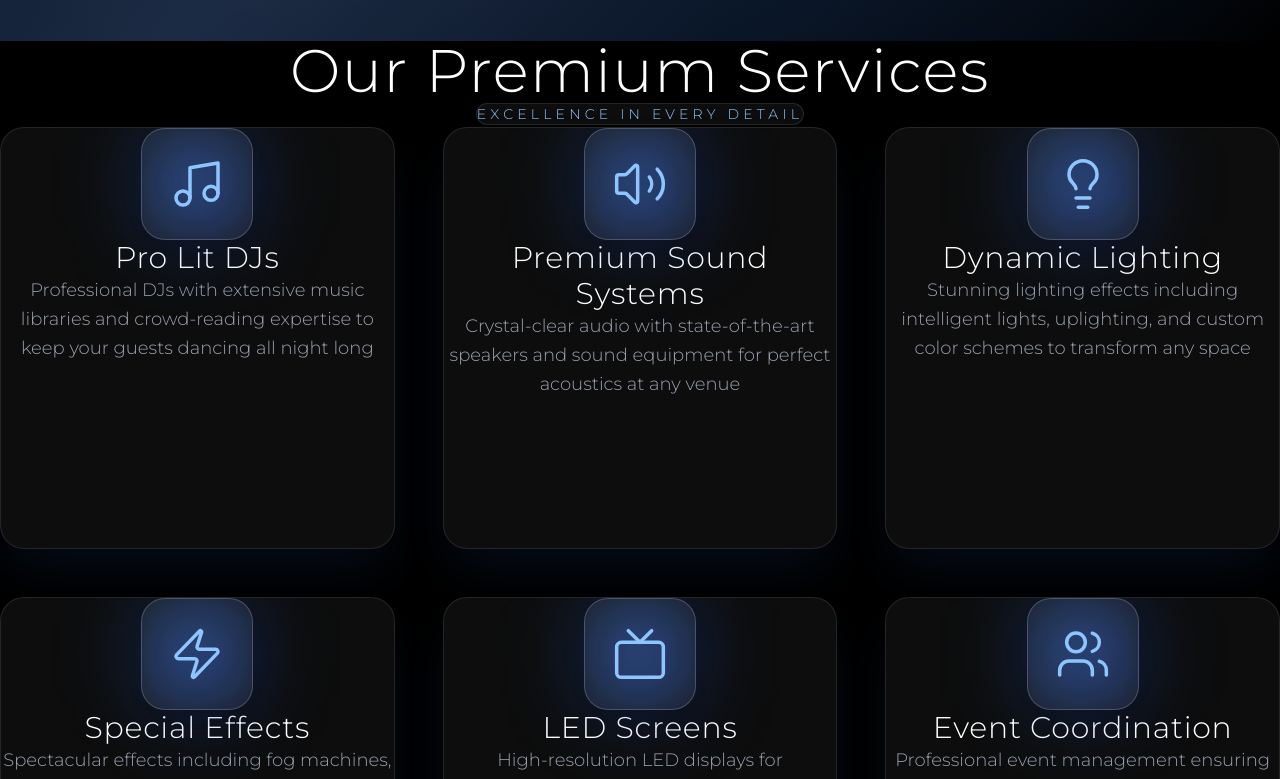
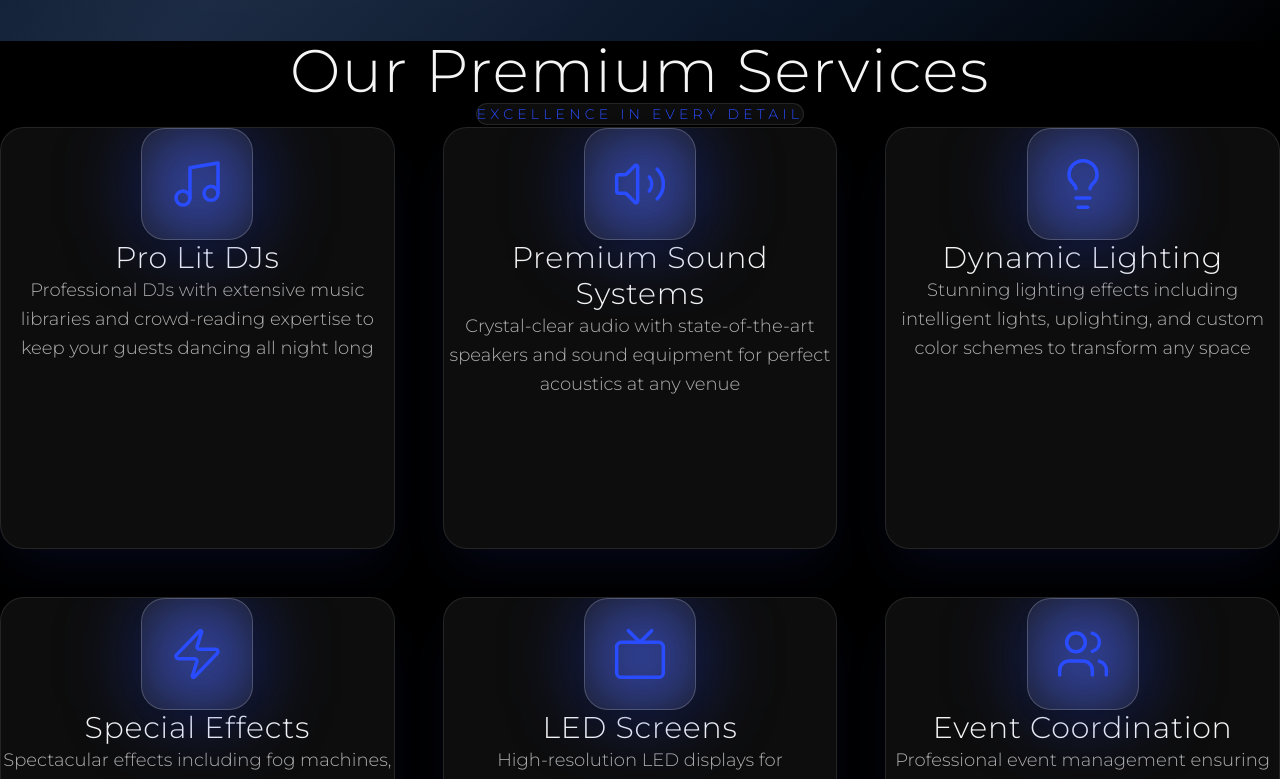
Before and after one commit to Naomi-Faffy/LightSound, a React (Vite) app: page / in a window 1280 px wide. Shown: the part 1701-2480 px from the top of the page. Built offline with nearby package versions, Linux system fonts and the light colour scheme.

Commit message:
Update portfolio

```diff
--- a/src/index.css
+++ b/src/index.css
@@ -1 +1,9 @@
 @import "tailwindcss";
+
+@theme inline {
+  /* SOUNDLIGHT Mediatainment Brand Colors */
+  --color-brand-black: #000000;
+  --color-brand-blue: #2A4CFF;
+  --color-brand-light: #F5F5F5;
+  --color-brand-white: #FFFFFF;
+}
--- a/src/pages/Services.jsx
+++ b/src/pages/Services.jsx
@@ -46,12 +46,12 @@ export default function Services() {
   ];
 
   return (
-    <div className="min-h-screen bg-black relative overflow-hidden">
+    <div className="min-h-screen bg-[#000000] relative overflow-hidden">
       {/* Luxury Background Effects */}
       <div className="fixed inset-0 pointer-events-none">
-        <div className="absolute top-0 left-1/4 w-[500px] h-[500px] bg-blue-600/20 rounded-full filter blur-[120px] animate-pulse" />
-        <div className="absolute top-1/3 right-1/4 w-[600px] h-[600px] bg-blue-800/15 rounded-full filter blur-[140px] animate-pulse delay-1000" />
-        <div className="absolute bottom-0 left-1/2 w-[550px] h-[550px] bg-blue-500/10 rounded-full filter blur-[130px] animate-pulse delay-2000" />
+        <div className="absolute top-0 left-1/4 w-[500px] h-[500px] bg-[#2A4CFF]/20 rounded-full filter blur-[120px] animate-pulse" />
+        <div className="absolute top-1/3 right-1/4 w-[600px] h-[600px] bg-[#2A4CFF]/15 rounded-full filter blur-[140px] animate-pulse delay-1000" />
+        <div className="absolute bottom-0 left-1/2 w-[550px] h-[550px] bg-[#2A4CFF]/10 rounded-full filter blur-[130px] animate-pulse delay-2000" />
       </div>
 
       {/* Services Section */}
@@ -63,10 +63,10 @@ export default function Services() {
           transition={{ duration: 0.8 }}
           className="text-center mb-24"
         >
-          <h2 className="text-5xl md:text-6xl font-light text-white mb-6 tracking-wide">
+          <h2 className="text-5xl md:text-6xl font-light text-[#F5F5F5] mb-6 tracking-wide">
             Our Premium Services
           </h2>
-          <Badge className="bg-white/5 backdrop-blur-xl text-blue-300 border border-white/10 px-8 py-3 text-sm font-light uppercase tracking-[0.3em]">
+          <Badge className="bg-white/5 backdrop-blur-xl text-[#2A4CFF] border border-white/10 px-8 py-3 text-sm font-light uppercase tracking-[0.3em]">
             Excellence in Every Detail
           </Badge>
         </motion.div>
@@ -81,22 +81,22 @@ export default function Services() {
               transition={{ delay: index * 0.15, duration: 0.8 }}
               whileHover={{ y: -8 }}
             >
-              <Card className="group h-full bg-white/5 backdrop-blur-2xl border border-white/10 hover:border-blue-400/40 transition-all duration-700 overflow-hidden shadow-2xl shadow-blue-500/10 hover:shadow-blue-400/40 rounded-3xl">
-                <div className="absolute inset-0 bg-gradient-to-br from-blue-600/10 via-transparent to-transparent opacity-0 group-hover:opacity-100 transition-opacity duration-700" />
+              <Card className="group h-full bg-white/5 backdrop-blur-2xl border border-white/10 hover:border-[#2A4CFF]/60 transition-all duration-700 overflow-hidden shadow-2xl shadow-[#2A4CFF]/10 hover:shadow-[#2A4CFF]/40 rounded-3xl">
+                <div className="absolute inset-0 bg-gradient-to-br from-[#2A4CFF]/10 via-transparent to-transparent opacity-0 group-hover:opacity-100 transition-opacity duration-700" />
 
                 <CardContent className="relative p-12 flex flex-col items-center text-center min-h-[420px]">
                   {/* Icon with luxury styling */}
                   <div className="relative mb-10">
-                    <div className="absolute inset-0 bg-gradient-to-br from-blue-500/30 to-blue-700/30 rounded-3xl blur-2xl group-hover:blur-3xl transition-all duration-700" />
+                    <div className="absolute inset-0 bg-gradient-to-br from-[#2A4CFF]/30 to-[#2A4CFF]/50 rounded-3xl blur-2xl group-hover:blur-3xl transition-all duration-700" />
                     <div className="relative w-28 h-28 rounded-3xl bg-white/5 backdrop-blur-xl border border-white/20 flex items-center justify-center group-hover:scale-110 group-hover:rotate-6 transition-all duration-700 shadow-lg">
-                      <service.icon className="w-14 h-14 text-blue-300 group-hover:text-white transition-colors duration-700" strokeWidth={1.5} />
+                      <service.icon className="w-14 h-14 text-[#2A4CFF] group-hover:text-[#F5F5F5] transition-colors duration-700" strokeWidth={1.5} />
                     </div>
                   </div>
 
-                  <h3 className="text-3xl font-light text-white mb-6 tracking-wide group-hover:text-blue-200 transition-colors duration-700">
+                  <h3 className="text-3xl font-light text-[#F5F5F5] mb-6 tracking-wide group-hover:text-[#2A4CFF] transition-colors duration-700">
                     {service.title}
                   </h3>
-                  <p className="text-gray-400 leading-relaxed font-light text-lg group-hover:text-gray-300 transition-colors duration-700">
+                  <p className="text-[#F5F5F5]/70 leading-relaxed font-light text-lg group-hover:text-[#F5F5F5]/90 transition-colors duration-700">
                     {service.description}
                   </p>
                 </CardContent>
```
